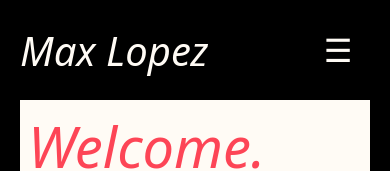
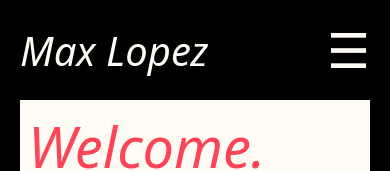
Before and after one commit to maxizek30/personal-site, a React (Vite) app in the folder my-app/: page / in a window 390 px wide. Shown: the top 171 px of the page. Built offline with nearby package versions, Linux system fonts and the light colour scheme.

Commit message:
make header responsive

```diff
--- a/my-app/src/components/Layout.jsx
+++ b/my-app/src/components/Layout.jsx
@@ -22,11 +22,8 @@ const Layout = ({ children }) => {
     return(
         <div className={layoutClass}>
             <header className={headerClass}>
-                <div className="header-top">
-                    <div className="header-title">
-                        <Link to="/" style={{ textDecoration: 'none', color: 'inherit' }}>Max Lopez</Link>
-                    </div>
-                    <div className="menu-icon" onClick={toggleMenu}>☰</div>
+                <div className="header-title">
+                    <Link to="/" style={{ textDecoration: 'none', color: 'inherit' }}>Max Lopez</Link>
                 </div>
                 <div className={headerLinksClass}>
                     <NavLink
@@ -51,6 +48,7 @@ const Layout = ({ children }) => {
                         Contact
                     </NavLink>
                 </div>
+                <div className="menu-icon" onClick={toggleMenu}>☰</div>
             </header>
             <div className="main-content">{children}</div>
             <footer className={footerClass}>
--- a/my-app/src/styles/Layout.css
+++ b/my-app/src/styles/Layout.css
@@ -22,6 +22,8 @@
 .header.dark-mode, .footer.dark-mode {
     background-color: #53212B;
 }
+
+/*Header*/
 .header {
     top: 0;
     height: 100px;
@@ -45,7 +47,6 @@
 .header-links {
     display: flex;
     align-items: flex-end;
-
     margin-right: 32px;
     gap: 32px;
 }
@@ -72,7 +73,6 @@
     align-items: center;
     justify-content: flex-end;
 }
-
 /* Borders */
 .layout::before,
 .layout::after {
@@ -88,11 +88,9 @@
 .dark-mode.layout::after {
   background-color: #53212B; /* Dark mode background color */
 }
-
 .layout::before {
   left: 0;
 }
-
 .layout::after {
   right: 0;
 }
@@ -105,41 +103,31 @@
     line-height: normal;
     text-decoration: none;
 }
-.header-top {
-    display: flex;
-    justify-content: space-between;
-    align-items: center;
-    height: 100px;
-    width: 100%;
-}
 /* Hide menu icon on larger screens */
 .menu-icon {
     display: none;
     cursor: pointer;
+    margin-right: 32px;
+    align-self: center;
+    font-size: 48px;
+
 }
 /* Large tablets and small laptops */
 @media only screen and (max-width: 1024px) {
-    .header {
-        flex-direction: column;
-        align-items: center;
+    .header-links {
+        display: none; /* Initially hide links */
+        position: absolute;
+        top: 100px;
+        width: 100%;
+        background-color: #000000;
+        margin-right: 0;
+        padding-bottom: 24px;
+        padding-top: 24px;
+
     }
     .menu-icon {
-        display: block; /* Show menu icon */
-        display: flex;
-        align-items: center;
-        justify-content: center;
-        font-size: 32px;
-        margin-right: 32px;
-        width: 64px;
-    }
-    .header-links {
-        display: none; /* Initially hide links */
-        flex-direction: column;
-        margin-right: 0;
-        background-color: black;
-        width: 100%;
-        align-items: center;
-        padding: 24px;
+        display: block;
+        z-index: 1;
     }
     .dark-mode .header-links {
         background-color: #53212B;
@@ -151,9 +139,11 @@
         text-align: center;
     }
     .header-links.active {
-        display: flex; /* Show links when active */
+        display: flex;
+        flex-direction: column;
+        align-items: center;
     }
-  }
+}
   @media only screen and (max-width: 410px) {
     .header-title {
         font-size: 40px;
```
